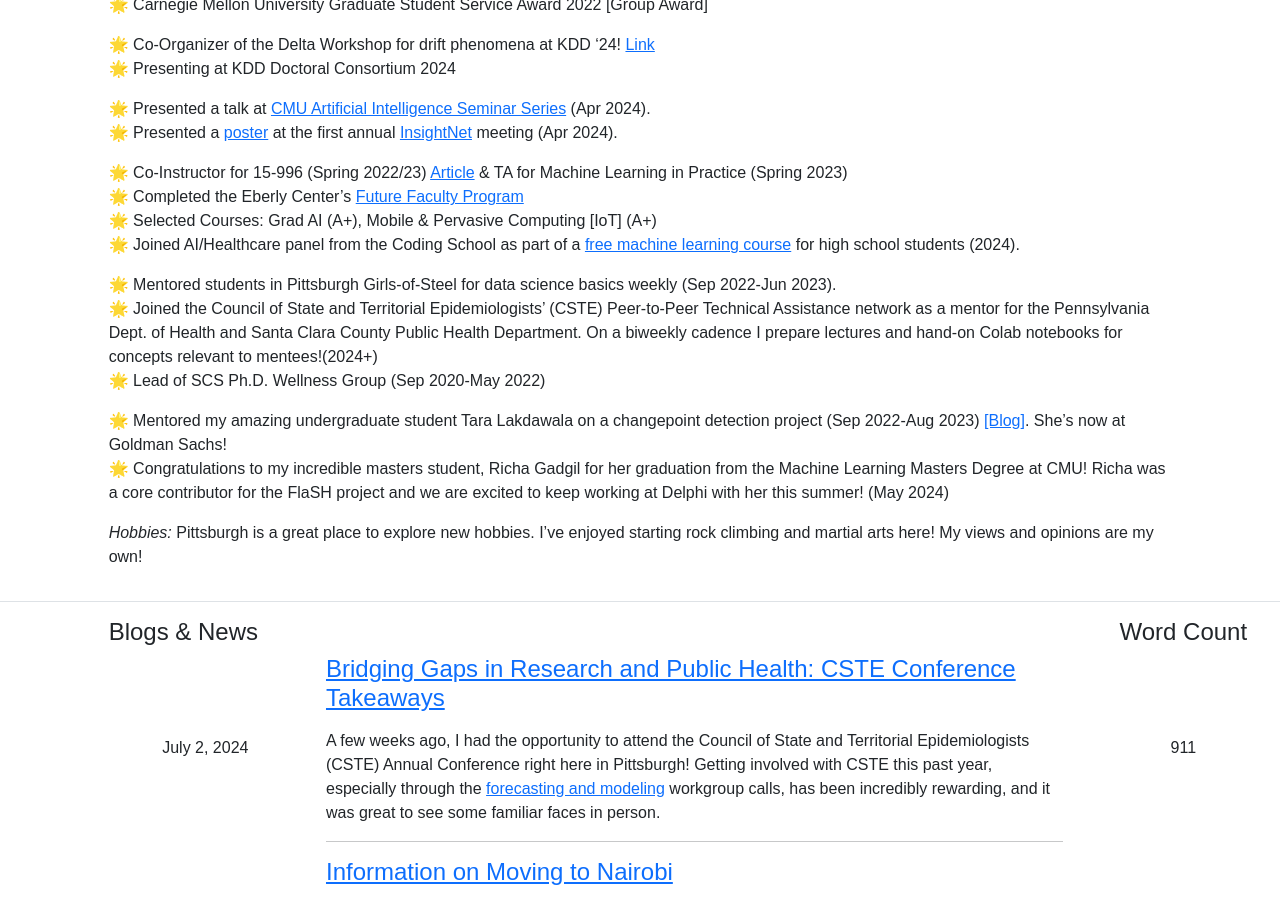
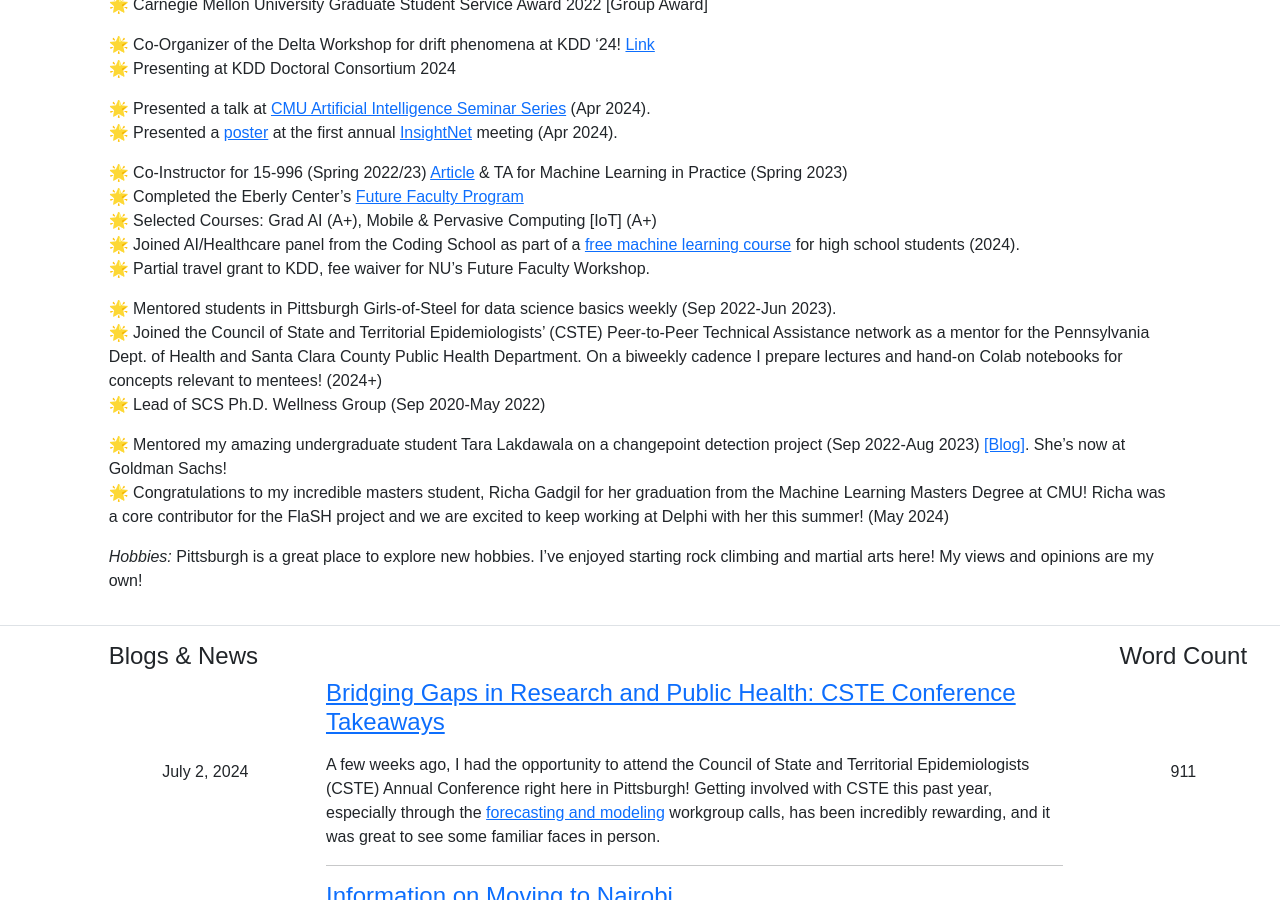
Before and after one commit to Ananya-Joshi/ananya-joshi.github.io, a Jekyll site: the page built from index.md, in a window 1280 px wide and 900 px high, scrolled down 3724 px. Built offline with Jekyll 4.4.1, drawn with Linux system fonts in a browser that asks for light colours.

Commit message:
Update index.md

```diff
--- a/index.md
+++ b/index.md
@@ -40,9 +40,10 @@
 🌟 Completed the Eberly Center's [Future Faculty Program](https://drive.google.com/drive/folders/1Gpn3lKipagcTaLgiChta_YRaVf2oW5LF?usp=sharing)
 🌟 Selected Courses: Grad AI (A+), Mobile & Pervasive Computing [IoT] (A+)
 🌟 Joined AI/Healthcare panel from the Coding School as part of a [free machine learning course](https://the-cs.org/train-course) for high school students (2024).
+🌟 Partial travel grant to KDD, fee waiver for NU's Future Faculty Workshop.
 
 🌟 Mentored students in Pittsburgh Girls-of-Steel for data science basics weekly (Sep 2022-Jun 2023).
-🌟 Joined the Council of State and Territorial Epidemiologists' (CSTE) Peer-to-Peer Technical Assistance network as a mentor  for the Pennsylvania Dept. of Health and Santa Clara County Public Health Department. On a biweekly cadence I prepare lectures and hand-on Colab notebooks for concepts relevant to mentees!(2024+)
+🌟 Joined the Council of State and Territorial Epidemiologists' (CSTE) Peer-to-Peer Technical Assistance network as a mentor  for the Pennsylvania Dept. of Health and Santa Clara County Public Health Department. On a biweekly cadence I prepare lectures and hand-on Colab notebooks for concepts relevant to mentees! (2024+)
 🌟 Lead of SCS Ph.D. Wellness Group (Sep 2020-May 2022)
 
 🌟 Mentored my amazing undergraduate student Tara Lakdawala on a changepoint detection project (Sep 2022-Aug 2023) <a href="https://delphi.cmu.edu/blog/2023/12/20/identifying-changing-variant-behavior-during-a-pandemic-an-exploratory-analysis/
```
